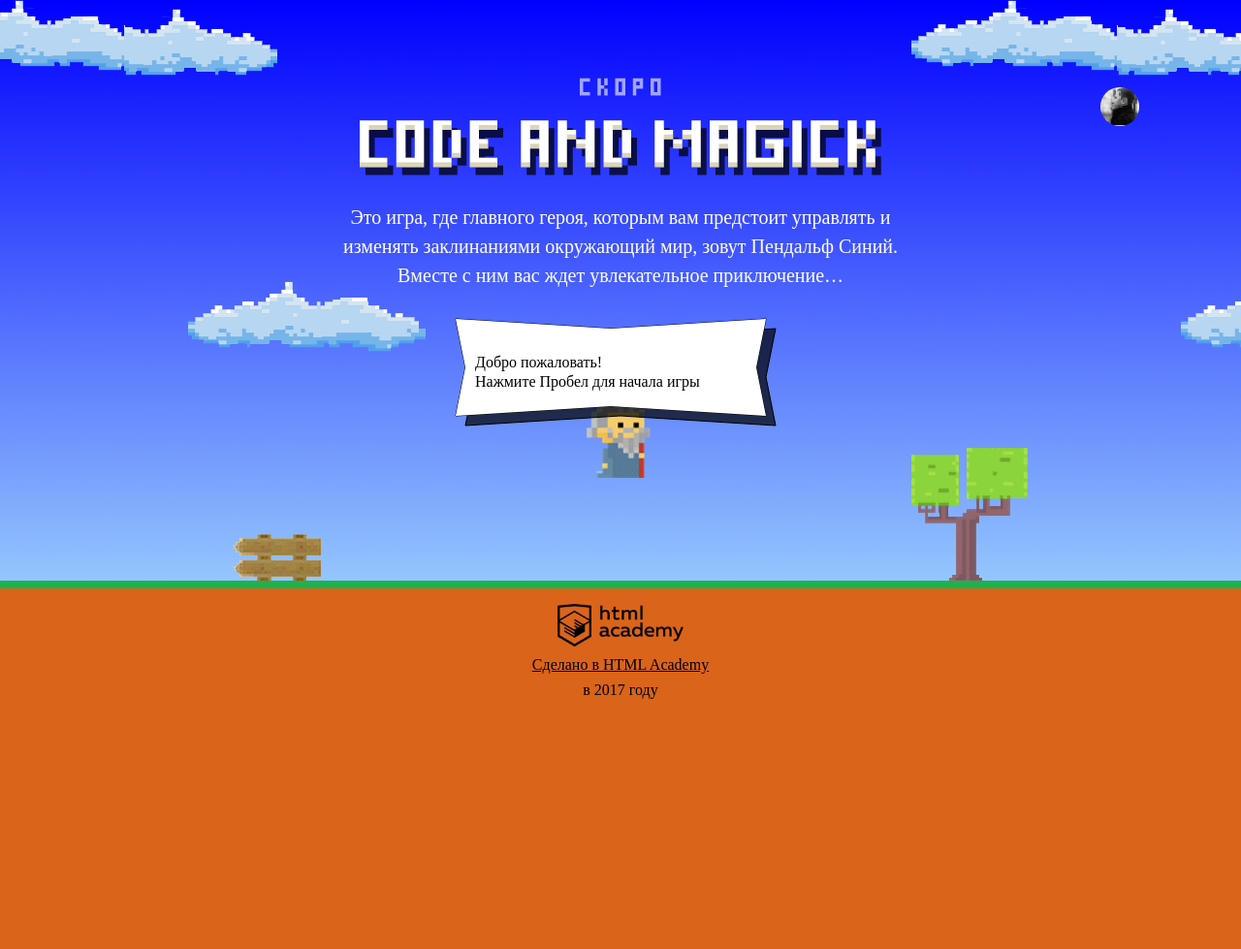
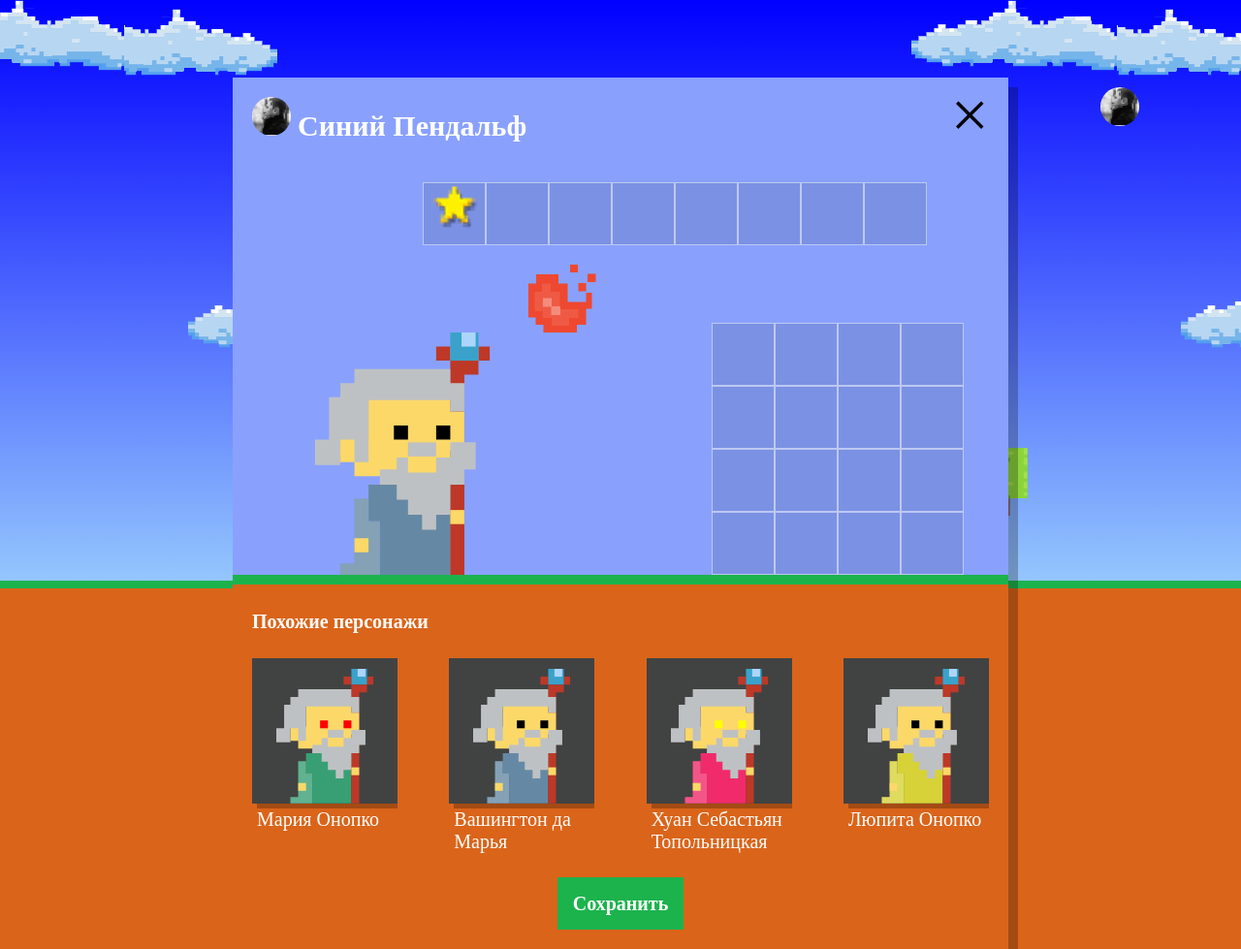
Before and after one commit to northhorse/994103-code-and-magick-19, a website: page index.html in a window 1280 px wide. Shown: the whole page at 97% size. Before the commit the page ends 800 px from the top, so only its background shows below. Drawn offline with Linux system fonts and the light colour scheme; a web font is replaced by a local one.

Commit message:
Показывает похожих магов

```diff
--- a/index.html
+++ b/index.html
@@ -207,6 +207,7 @@
 
 
 </script>
+<script src="js/setup.js"></script>
 <script src="js/stat.js"></script>
 <script src="js/game.js"></script>
 
--- /dev/null
+++ b/js/setup.js
@@ -0,0 +1,52 @@
+'use strict';
+// 0 константы
+var WIZARD_NAMES = ['Иван', 'Хуан Себастьян', 'Мария', 'Мария', 'Кристоф', 'Виктор', 'Юлия', 'Люпита', 'Вашингтон'];
+var WIZARD_SURNAMES = ['да Марья', 'Верон', 'Мирабелла', 'Вальц', 'Онопко', 'Топольницкая', 'Нионго', 'Ирвинг'];
+var COAT_COLORS = ['rgb(101, 137, 164)', 'rgb(241, 43, 107)', 'rgb(146, 100, 161)', 'rgb(56, 159, 117)', 'rgb(215, 210, 55)', 'rgb(0, 0, 0)'];
+var EYES_COLORS = ['black', 'red', 'blue', 'yellow', 'green'];
+var MAX_WIZARDS = 4;
+
+// 1 Функция получения случайного элемента массива
+var getRandElement = function (arr) {
+  var rand = Math.floor(Math.random() * arr.length);
+  return arr[rand];
+};
+
+// 2 массив, состоящий из 4-х сгенерированных JS объектов
+var wizards = [];
+for (var i = 0; i < MAX_WIZARDS; i++) {
+  wizards[i] = {
+    name: getRandElement(WIZARD_NAMES) + ' ' + getRandElement(WIZARD_SURNAMES),
+    coatColor: getRandElement(COAT_COLORS),
+    eyesColor: getRandElement(EYES_COLORS),
+  };
+}
+
+// 3 Показываем окно настроек пользователя
+var userDialog = document.querySelector('.setup');
+userDialog.classList.remove('hidden');
+
+// 4 Элемент, в который мы будем вставлять похожих магов.
+var similarListElement = document.querySelector('.setup-similar-list');
+
+// 5 Шаблон, который мы будем копировать
+var similarWizardTemplate = document.querySelector('#similar-wizard-template').content.querySelector('.setup-similar-item');
+
+// 6 Функция создания DOM-элемента на основе JS-объекта
+var renderWizard = function (wizard) {
+  var wizardElement = similarWizardTemplate.cloneNode(true);
+
+  wizardElement.querySelector('.setup-similar-label').textContent = wizard.name;
+  wizardElement.querySelector('.wizard-coat').style.fill = wizard.coatColor;
+  wizardElement.querySelector('.wizard-eyes').style.fill = wizard.eyesColor;
+
+  return wizardElement;
+};
+// 7 Заполнение блока DOM-элементами на основе массива JS-объектов и все это кладем в фрагмент
+var fragment = document.createDocumentFragment();
+for (var j = 0; j < wizards.length; j++) {
+  fragment.appendChild(renderWizard(wizards[j]));
+}
+similarListElement.appendChild(fragment);
+// 8 Показываем блок с похожими персонажами
+document.querySelector('.setup-similar').classList.remove('hidden');
```
